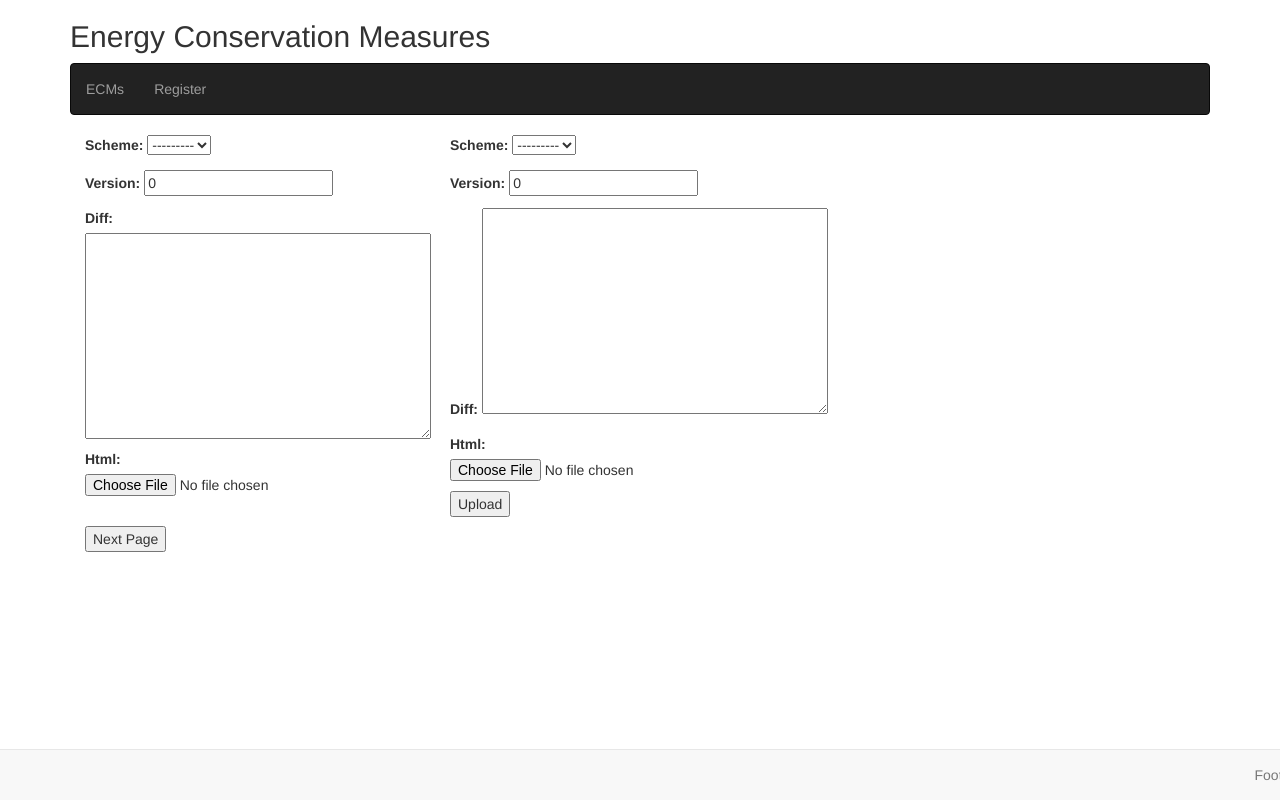
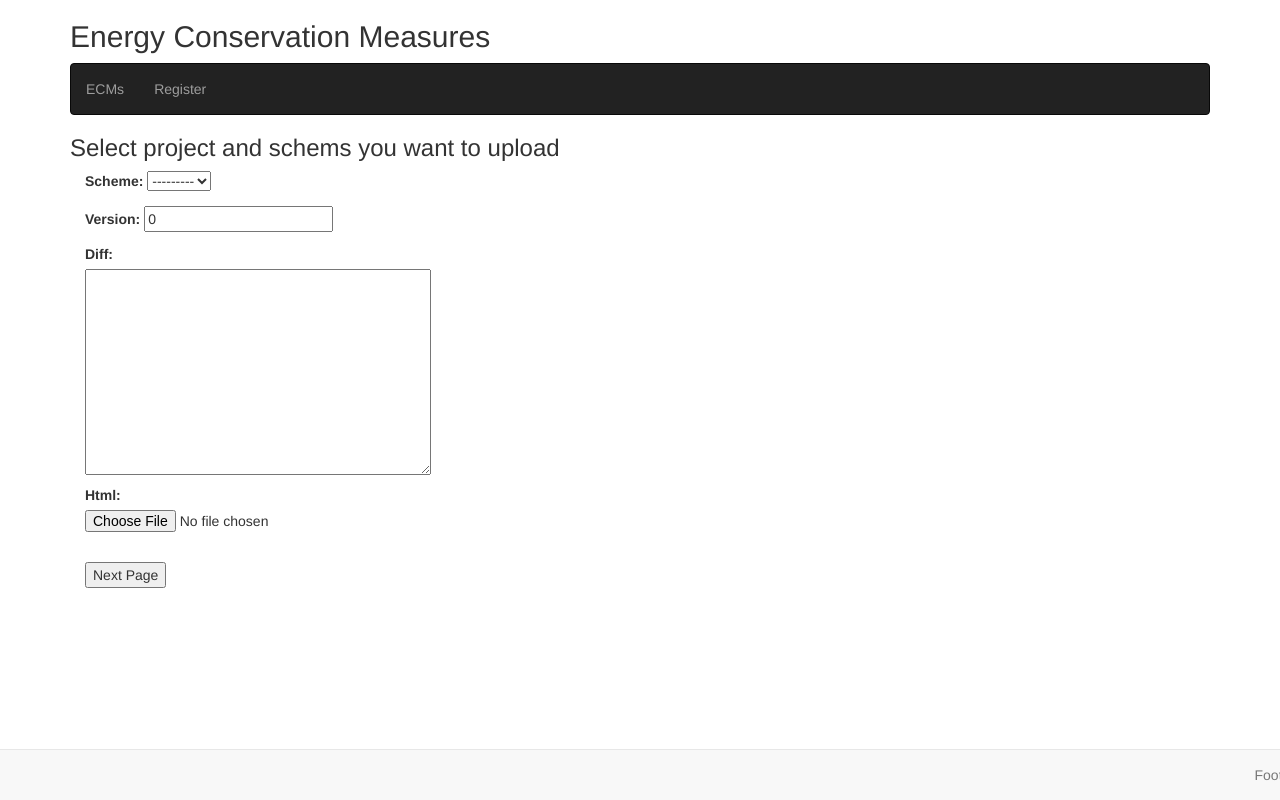
Before and after one commit to katsuya0719/EP_Office, a Django app: template project/templates/scheme_form.html in a window 1280 px wide. Run offline with Django 3.2, Linux system fonts and the light colour scheme; the template is opened without the code that fills it: values that come from a table or form of the project are taken from there, others are empty; some libraries are stand-ins or nearby versions.

Commit message:
Could implement interface. will look at  form wizard http://django-formtools.readthedocs.io/en/latest/wizard.html

```diff
--- a/project/forms.py
+++ b/project/forms.py
@@ -12,4 +12,8 @@ class SchemeForm(ModelForm):
         model=scheme
         exclude=()
 
-htmlFormSet=inlineformset_factory(project,scheme,form=SchemeForm)
+htmlFormSet=inlineformset_factory(project,
+                                  scheme,
+                                  extra=1,
+                                  can_delete=False,
+                                  form=SchemeForm)
--- a/project/models.py
+++ b/project/models.py
@@ -12,6 +12,9 @@ def epw_path(instance, filename):
 class location(models.Model):
 	name=models.CharField(max_length=50,blank=True)
 	epw=models.FileField(upload_to=epw_path)
+
+	def __str__(self):
+		return self.name
 
 class program(models.Model):
 	program=models.CharField(max_length=30)
--- a/project/templates/scheme_form.html
+++ b/project/templates/scheme_form.html
@@ -9,10 +9,11 @@
 
     <body>
 	{% block content %}
+    <h3>Select project and schems you want to upload</h3>
         <div class="col-md-4">
             <form action="" method="post">
                 {% csrf_token %}
-                {{form.as_p}}
+                {{ form.as_p }}
                 <table class="table">
                     {{ version.management_form }}
 
@@ -44,11 +45,6 @@
                 <input type="submit" value="Next Page"/>
             </form>
         </div>
-		<form method="post" enctype="multipart/form-data">
-			{% csrf_token %}
-			{{form.as_p}}
-			<button type="submit">Upload</button>
-		</form>
 	{% endblock %}
 	</body>
 </html>
```
Also changed, not shown: db.sqlite3.
